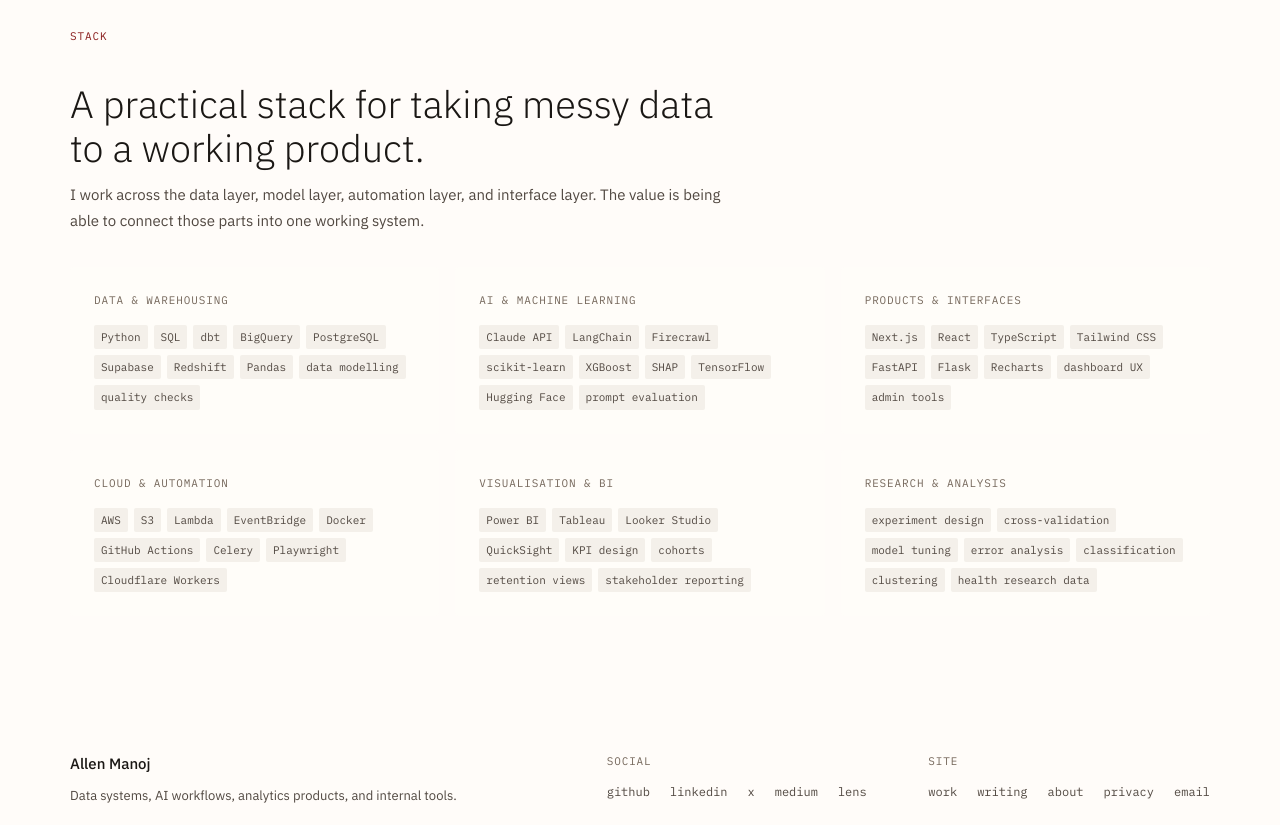
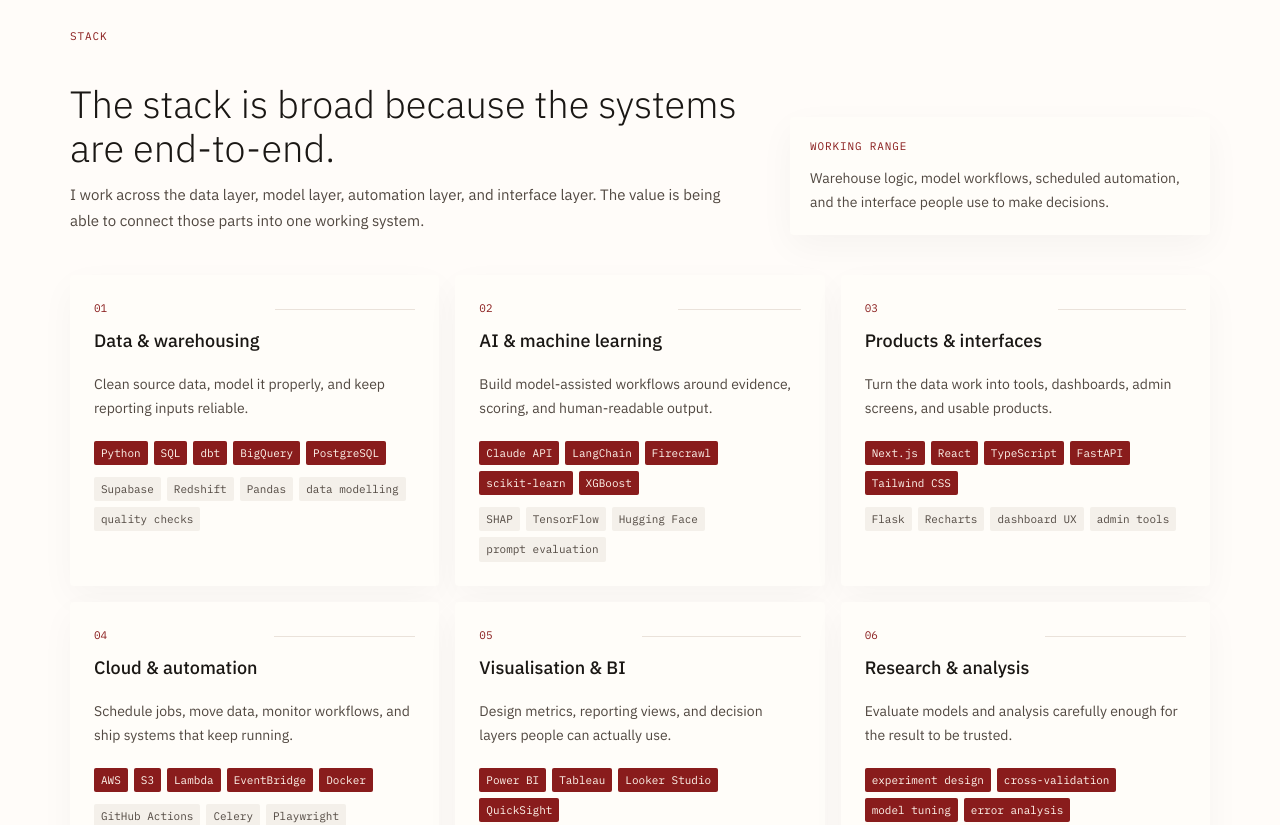
Before and after one commit to allenmanoj17/website2026, a Next.js app: page /about in a window 1280 px wide. Shown: the part 3080-3905 px from the top of the page. Built offline with nearby package versions, Linux system fonts and the light colour scheme.

Commit message:
Improve stack section design

```diff
--- a/components/stack-section.tsx
+++ b/components/stack-section.tsx
@@ -2,28 +2,46 @@
 
 const columns = [
   {
+    number: "01",
     header: "Data & warehousing",
-    items: ["Python", "SQL", "dbt", "BigQuery", "PostgreSQL", "Supabase", "Redshift", "Pandas", "data modelling", "quality checks"],
+    description: "Clean source data, model it properly, and keep reporting inputs reliable.",
+    core: ["Python", "SQL", "dbt", "BigQuery", "PostgreSQL"],
+    supporting: ["Supabase", "Redshift", "Pandas", "data modelling", "quality checks"],
   },
   {
+    number: "02",
     header: "AI & machine learning",
-    items: ["Claude API", "LangChain", "Firecrawl", "scikit-learn", "XGBoost", "SHAP", "TensorFlow", "Hugging Face", "prompt evaluation"],
+    description: "Build model-assisted workflows around evidence, scoring, and human-readable output.",
+    core: ["Claude API", "LangChain", "Firecrawl", "scikit-learn", "XGBoost"],
+    supporting: ["SHAP", "TensorFlow", "Hugging Face", "prompt evaluation"],
   },
   {
+    number: "03",
     header: "Products & interfaces",
-    items: ["Next.js", "React", "TypeScript", "Tailwind CSS", "FastAPI", "Flask", "Recharts", "dashboard UX", "admin tools"],
+    description: "Turn the data work into tools, dashboards, admin screens, and usable products.",
+    core: ["Next.js", "React", "TypeScript", "FastAPI", "Tailwind CSS"],
+    supporting: ["Flask", "Recharts", "dashboard UX", "admin tools"],
   },
   {
+    number: "04",
     header: "Cloud & automation",
-    items: ["AWS", "S3", "Lambda", "EventBridge", "Docker", "GitHub Actions", "Celery", "Playwright", "Cloudflare Workers"],
+    description: "Schedule jobs, move data, monitor workflows, and ship systems that keep running.",
+    core: ["AWS", "S3", "Lambda", "EventBridge", "Docker"],
+    supporting: ["GitHub Actions", "Celery", "Playwright", "Cloudflare Workers"],
   },
   {
+    number: "05",
     header: "Visualisation & BI",
-    items: ["Power BI", "Tableau", "Looker Studio", "QuickSight", "KPI design", "cohorts", "retention views", "stakeholder reporting"],
+    description: "Design metrics, reporting views, and decision layers people can actually use.",
+    core: ["Power BI", "Tableau", "Looker Studio", "QuickSight"],
+    supporting: ["KPI design", "cohorts", "retention views", "stakeholder reporting"],
   },
   {
+    number: "06",
     header: "Research & analysis",
-    items: ["experiment design", "cross-validation", "model tuning", "error analysis", "classification", "clustering", "health research data"],
+    description: "Evaluate models and analysis carefully enough for the result to be trusted.",
+    core: ["experiment design", "cross-validation", "model tuning", "error analysis"],
+    supporting: ["classification", "clustering", "health research data"],
   },
 ];
 
@@ -32,26 +50,56 @@
     <section className="bg-[var(--bg)] px-11 py-24 max-[900px]:px-6 max-[900px]:py-16 max-[420px]:px-4">
       <div className="mx-auto max-w-[1140px]">
         <SectionEye label="Stack" />
-        <div className="mb-8 max-w-[680px]">
+        <div className="mb-10 grid grid-cols-[minmax(0,680px)_minmax(220px,1fr)] gap-10 max-[900px]:grid-cols-1 max-[900px]:gap-5">
+          <div>
             <h2 className="section-title">
-            A practical stack for taking messy data to a working product.
+              The stack is broad because the systems are end-to-end.
             </h2>
             <p className="body-copy mt-3">
               I work across the data layer, model layer, automation layer, and interface layer. The
               value is being able to connect those parts into one working system.
             </p>
           </div>
+          <div className="self-end rounded bg-[var(--panel)] p-5 shadow-[0_12px_36px_rgba(26,23,20,0.04)]">
+            <div className="font-mono text-[11px] uppercase tracking-[0.08em] text-[var(--accent)]">
+              Working range
+            </div>
+            <p className="mt-3 text-[14px] leading-[1.7] text-[var(--text-2)]">
+              Warehouse logic, model workflows, scheduled automation, and the interface people use
+              to make decisions.
+            </p>
+          </div>
+        </div>
         <div className="grid grid-cols-3 gap-4 max-[980px]:grid-cols-2 max-[640px]:grid-cols-1">
           {columns.map((column) => (
             <div
               key={column.header}
-              className="min-w-0 rounded bg-[var(--panel)] p-6 transition-all duration-150 ease-in-out hover:shadow-[0_10px_28px_rgba(26,23,20,0.06)]"
+              className="group min-w-0 rounded bg-[var(--panel)] p-6 shadow-[0_12px_36px_rgba(26,23,20,0.035)] transition-all duration-150 ease-in-out hover:-translate-y-[2px] hover:shadow-[0_16px_42px_rgba(26,23,20,0.07)]"
             >
-              <h3 className="mb-4 font-mono text-[11px] uppercase tracking-[0.08em] text-[var(--text-3)]">
+              <div className="mb-5 flex items-start justify-between gap-4">
+                <div>
+                  <div className="font-mono text-[11px] text-[var(--accent)]">{column.number}</div>
+                  <h3 className="mt-3 text-[18px] font-medium leading-[1.35] text-[var(--text)]">
                     {column.header}
                   </h3>
+                </div>
+                <div className="h-px min-w-[48px] flex-1 translate-y-[10px] bg-[var(--surface-2)] transition-colors duration-150 group-hover:bg-[var(--accent)]" />
+              </div>
+              <p className="mb-5 text-[14px] leading-[1.7] text-[var(--text-2)]">
+                {column.description}
+              </p>
+              <div className="mb-3 flex flex-wrap gap-[6px]">
+                {column.core.map((item) => (
+                  <span
+                    key={item}
+                    className="rounded-sm bg-[var(--accent)] px-[7px] py-[3px] font-mono text-[11px] text-[var(--dark-text)]"
+                  >
+                    {item}
+                  </span>
+                ))}
+              </div>
               <div className="flex flex-wrap gap-[6px]">
-                {column.items.map((item) => (
+                {column.supporting.map((item) => (
                   <span
                     key={item}
                     className="rounded-sm bg-[var(--surface)] px-[7px] py-[3px] font-mono text-[11px] text-[var(--text-2)]"
```
Lines whose indentation alone changed are shown as unchanged.
